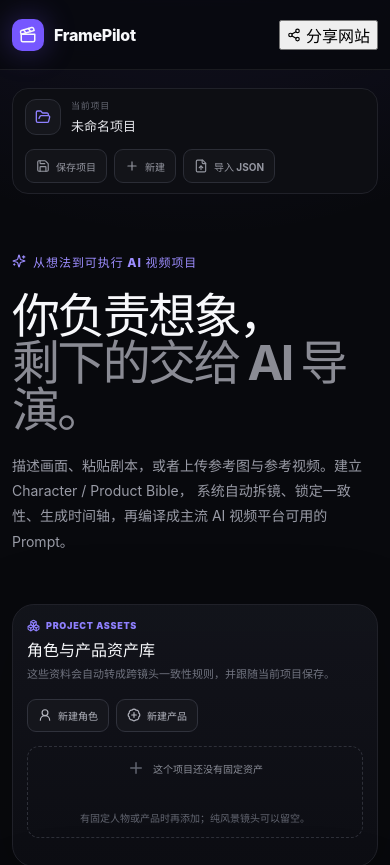
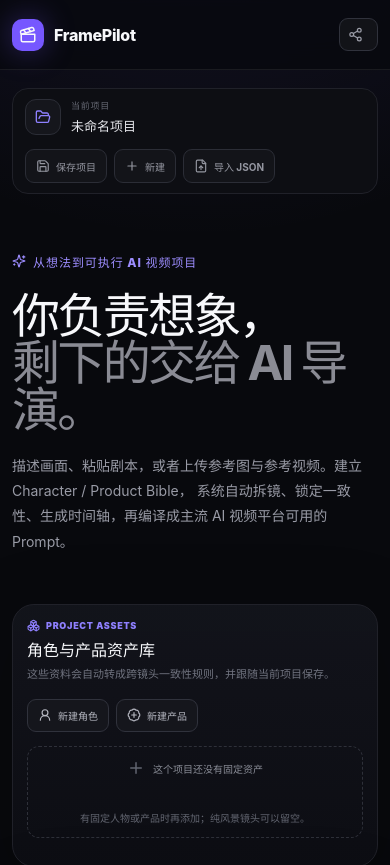
Before and after one commit to kk001-z/-, a React (Vite) app: page / in a window 390 px wide. Shown: the top 865 px of the page. Built offline with nearby package versions, Linux system fonts and the light colour scheme.

Commit message:
style(v0.9): add website and project sharing controls

```diff
--- a/src/styles.css
+++ b/src/styles.css
@@ -1277,3 +1277,38 @@ textarea.reference-context { min-height:94px; }
   .asset-library-head { flex-direction:column; }
   .asset-grid { grid-template-columns:1fr 1fr; }
 }
+
+
+.topbar-actions {
+  display:flex;
+  align-items:center;
+  gap:10px;
+}
+.share-site-button {
+  border:1px solid #30323c;
+  background:#121318;
+  color:#9a9ca7;
+  border-radius:9px;
+  padding:8px 10px;
+  display:flex;
+  align-items:center;
+  gap:6px;
+  font-size:10px;
+  font-weight:700;
+}
+.share-site-button:hover {
+  border-color:#4a426f;
+  color:#c9c5ef;
+}
+.share-project-button {
+  border-color:#453e67 !important;
+  background:#171423 !important;
+  color:#aa9cff !important;
+}
+
+@media (max-width:700px) {
+  .topbar-actions .nav-note { display:none; }
+  .share-site-button { padding:8px; }
+  .share-site-button { font-size:0; }
+  .share-site-button svg { width:15px; height:15px; }
+}
```
